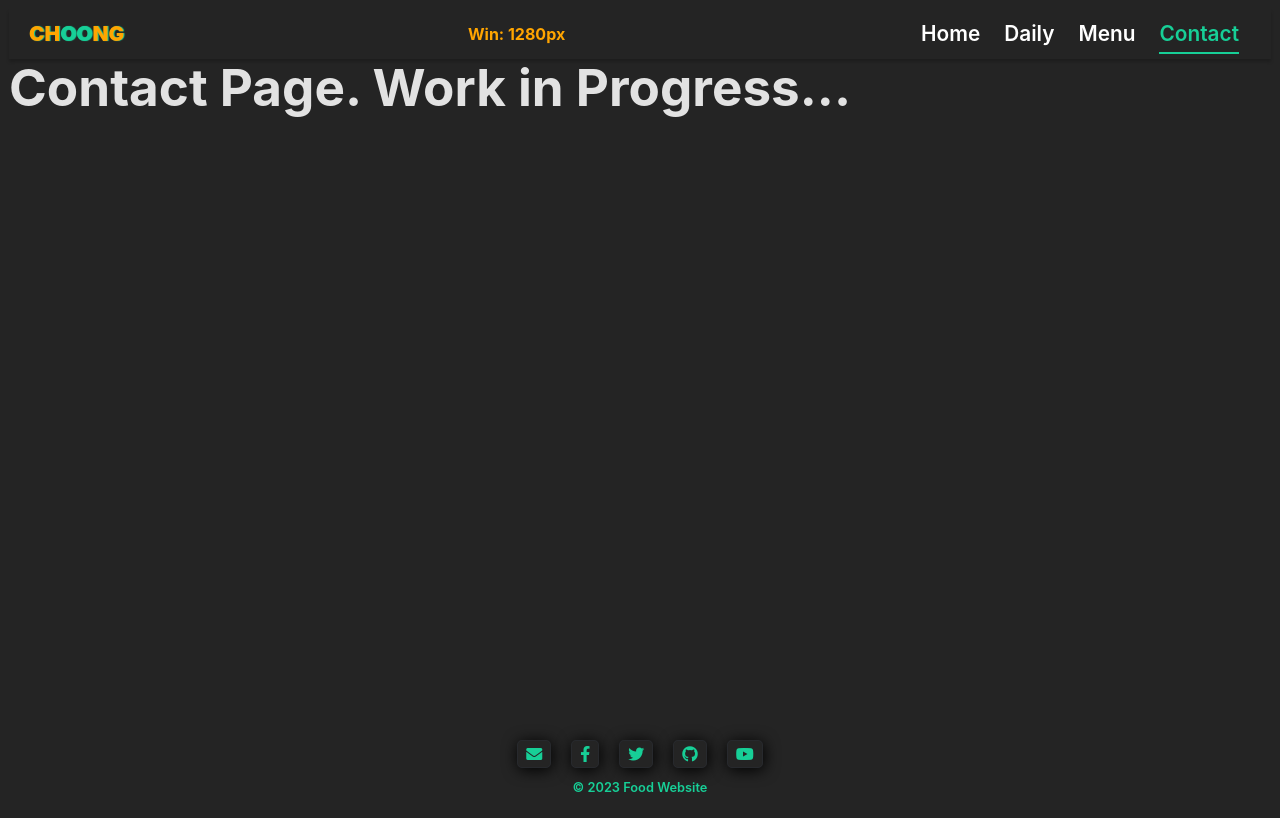
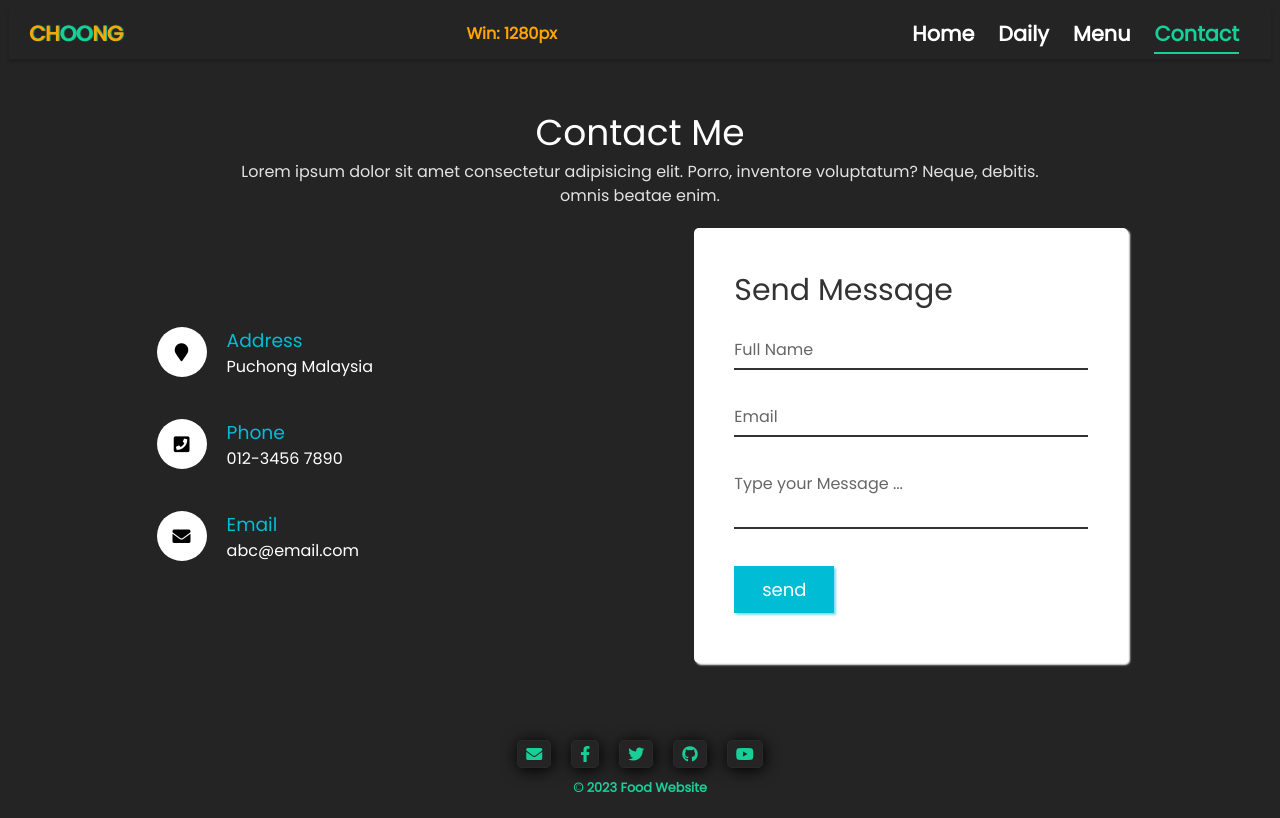
Before and after one commit to Itosan2/food, a React (Vite) app: page /food/contact in a window 1280 px wide. Built offline with nearby package versions, Linux system fonts and the light colour scheme.

Commit message:
contact page

```diff
--- a/src/components/Contact.jsx
+++ b/src/components/Contact.jsx
@@ -1,5 +1,70 @@
 import React from "react";
+import "../css/contact.css";
 
 export default function Contact() {
-  return <h1>Contact Page. Work in Progress...</h1>;
+  return (
+    <section className="contact-section">
+      <div className="contact-content">
+        <h2>Contact Me</h2>
+        <p>
+          Lorem ipsum dolor sit amet consectetur adipisicing elit. Porro,
+          inventore voluptatum? Neque, debitis. omnis beatae enim.
+        </p>
+      </div>
+      <div className="contact-container">
+        <div className="contactInfo">
+          <div className="contact-box">
+            <div className="icon">
+              <i class="fa fa-map-marker" aria-hidden="true"></i>
+            </div>
+            <div className="text">
+              <h3>Address</h3>
+              <p>Puchong Malaysia</p>
+            </div>
+          </div>
+
+          <div className="contact-box">
+            <div className="icon">
+              <i class="fa fa-phone-square" aria-hidden="true"></i>
+              <i class="fa-solid fa-square-phone"></i>
+            </div>
+            <div className="text">
+              <h3>Phone</h3>
+              <p>012-3456 7890</p>
+            </div>
+          </div>
+
+          <div className="contact-box">
+            <div className="icon">
+              <i class="fa fa-envelope" aria-hidden="true"></i>
+            </div>
+            <div className="text">
+              <h3>Email</h3>
+              <p>abc@email.com</p>
+            </div>
+          </div>
+        </div>
+        <div className="contactForm">
+          <form action="">
+            <h2>Send Message</h2>
+            <div className="inputBox">
+              <input type="text" name="" required="required" />
+              <span>Full Name</span>
+            </div>
+            <div className="inputBox">
+              <input type="text" name="" required="required" />
+              <span>Email</span>
+            </div>
+            <div className="inputBox">
+              <textarea required="required"></textarea>
+              <span>Type your Message ...</span>
+            </div>
+            <div className="inputBox">
+              <input type="submit" name="" required="required" value="send" />
+            </div>
+          </form>
+        </div>
+      </div>
+    </section>
+  );
 }
--- /dev/null
+++ b/src/css/contact.css
@@ -0,0 +1,166 @@
+* {
+  margin: 0;
+  padding: 0;
+  font-family: "Poppins", sans-serif;
+}
+
+.contact-section {
+  position: relative;
+  min-height: calc(100vh - 150px);
+  padding: 20px 7%;
+  display: flex;
+  justify-content: center;
+  align-items: center;
+  flex-direction: column;
+  /* background: url(); */
+  background-size: cover;
+}
+
+.contact-content {
+  max-width: 800px;
+  text-align: center;
+}
+
+.contact-content h2 {
+  font-size: 2.25rem;
+  font-weight: 500;
+  color: #fff;
+}
+
+.contact-content p {
+  font-weight: 300;
+}
+
+.contact-container {
+  display: flex;
+  width: 100%;
+  justify-content: center;
+  align-items: center;
+  margin-top: 20px;
+}
+
+.contactInfo {
+  width: 50%;
+  display: flex;
+  flex-direction: column;
+}
+
+.contactInfo .contact-box {
+  position: relative;
+  padding: 20px 5px 20px;
+  display: flex;
+}
+
+.contactInfo .contact-box .icon {
+  min-width: 50px;
+  height: 50px;
+  background: #fff;
+  color: black;
+  display: flex;
+  justify-content: center;
+  align-items: center;
+  border-radius: 50%;
+  font-size: 1.125rem;
+}
+
+.contactInfo .contact-box .text {
+  display: flex;
+  margin-left: 20px;
+  font-size: 16px;
+  color: #fff;
+  flex-direction: column;
+  font-weight: 300;
+}
+
+.contactInfo .contact-box .text h3 {
+  font-weight: 500;
+  color: #00bcd4;
+}
+
+.contactForm {
+  width: 40%;
+  padding: 40px;
+  background: #fff;
+  border-radius: 5px;
+  box-shadow: 2px 2px 2px white;
+}
+
+.contactForm h2 {
+  font-size: 30px;
+  color: #333;
+  font-weight: 500;
+}
+
+.contactForm .inputBox {
+  position: relative;
+  width: 100%;
+  margin-top: 10px;
+}
+
+.contactForm .inputBox input,
+.contactForm .inputBox textarea {
+  width: 100%;
+  padding: 5px 0;
+  font-size: 1rem;
+  margin: 10px 0;
+  border: none;
+  border-bottom: 2px solid #333;
+  outline: none;
+  resize: none;
+}
+
+.contactForm .inputBox span {
+  position: absolute;
+  left: 0;
+  padding: 5px 0;
+  font-size: 1rem;
+  margin: 10px 0;
+  pointer-events: none;
+  transition: 0.5s;
+  color: #666;
+}
+
+.inputBox input:focus ~ span,
+.inputBox textarea:focus ~ span,
+.inputBox textarea:valid ~ span,
+.inputBox input:valid ~ span {
+  color: #e91e63;
+  font-size: 0.75rem;
+  transform: translateY(-20px);
+}
+
+.contactForm .inputBox input[type="submit"] {
+  width: 100px;
+  background: rgb(0, 188, 212);
+  color: #fff;
+  border: none;
+  cursor: pointer;
+  padding: 10px;
+  font-size: 1.125rem;
+  box-shadow: 2px 2px 2px rgba(0, 188, 212, 0.5);
+}
+
+@media (max-width: 900px) {
+  .contact-section {
+    padding: 30px;
+  }
+
+  .contact-container {
+    flex-direction: column;
+  }
+
+  .contact-container .contactInfo {
+    margin-bottom: 40px;
+  }
+  .contact-container .contactInfo,
+  .contactForm {
+    width: 100%;
+  }
+}
+
+/* To counter the media query set by other css */
+@media only screen and (max-width: 750px) {
+  .contactForm .inputBox span {
+    display: inline-block;
+  }
+}
--- a/src/css/home.css
+++ b/src/css/home.css
@@ -61,7 +61,7 @@
   display: none;
   flex-wrap: wrap;
   justify-content: center;
-  padding: 1rem 0.5rem 1rem 2rem;
+  padding: 1rem 0.5rem 1rem 2.5rem;
   gap: 0.5rem;
   overflow: hidden;
   /* border: 1px solid blue; */
```
